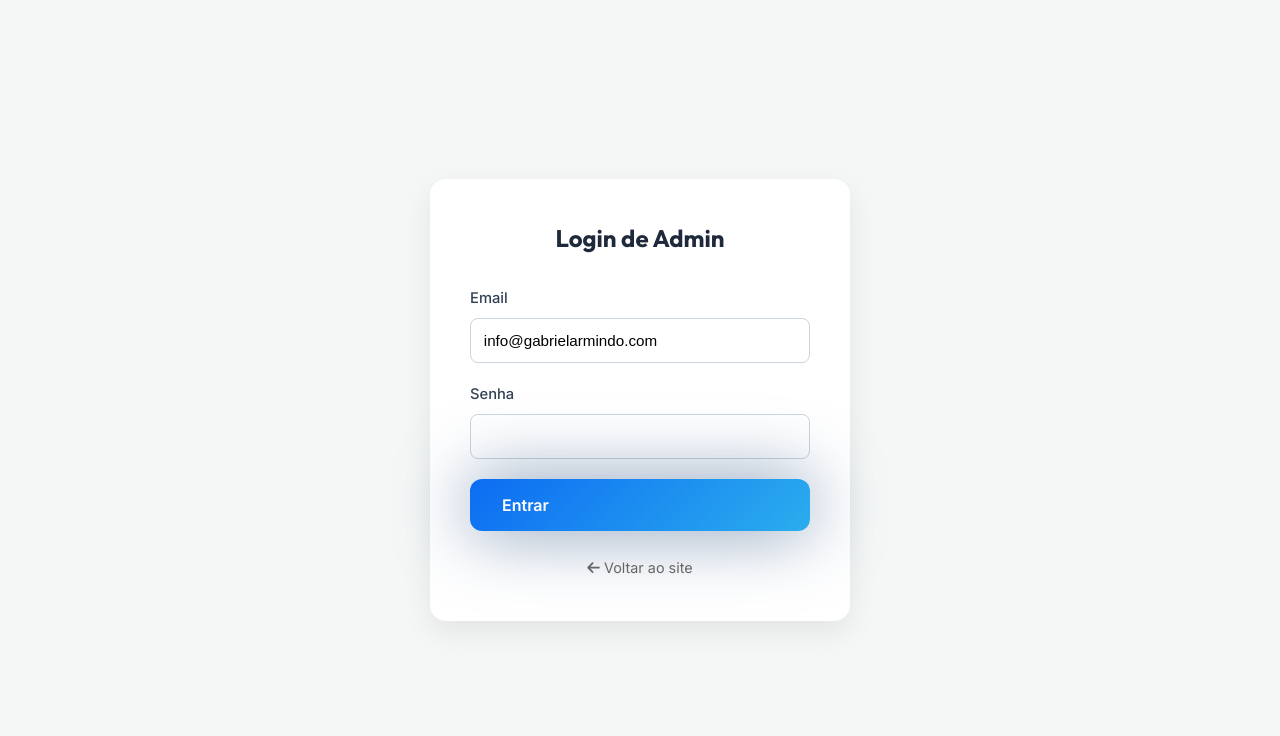
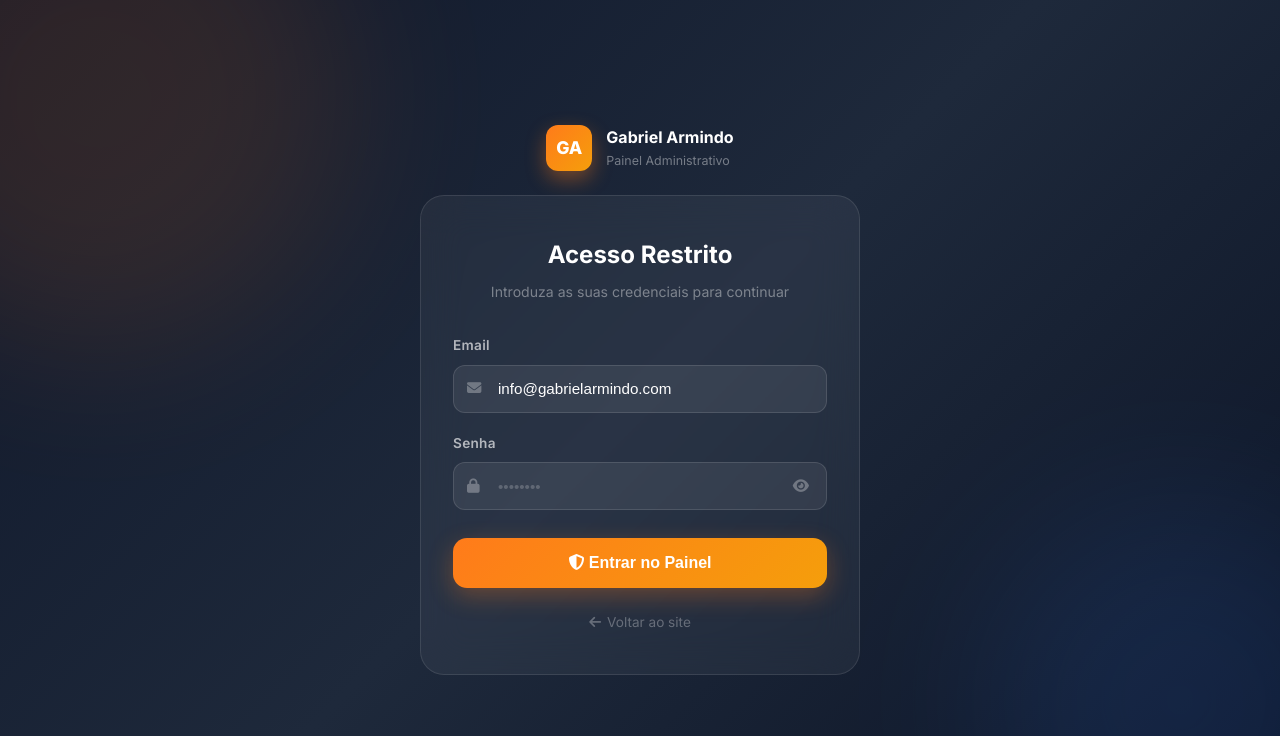
Before and after one commit to afonsoDomingos/gabrielarmindo, a Vue app: page /login in a window 1280 px wide. Shown: the top 736 px of the page. Built offline with nearby package versions, Linux system fonts and the light colour scheme.

Commit message:
feat: login redesenhado com sessao activa, bem-vindo de volta e redirect automatico

```diff
--- a/src/router/index.js
+++ b/src/router/index.js
@@ -5,7 +5,17 @@ import Admin from '../views/Admin.vue';
 
 const routes = [
     { path: '/', name: 'Home', component: Home },
-    { path: '/login', name: 'Login', component: Login },
+    {
+        path: '/login',
+        name: 'Login',
+        component: Login,
+        // Se já tiver token, vai directo para o admin
+        beforeEnter: (to, from, next) => {
+            const token = localStorage.getItem('gabriel_admin_token');
+            if (token) next('/admin');
+            else next();
+        }
+    },
     {
         path: '/admin',
         name: 'Admin',
--- a/src/views/Admin.vue
+++ b/src/views/Admin.vue
@@ -741,6 +741,7 @@ const deletePartner = async (index) => {
 // --- LOGOUT ---
 const logout = () => {
   localStorage.removeItem('gabriel_admin_token');
+  localStorage.removeItem('gabriel_admin_user');
   router.push('/login');
 };
 </script>
--- a/src/views/Login.vue
+++ b/src/views/Login.vue
@@ -1,5 +1,5 @@
 <script setup>
-import { ref } from 'vue';
+import { ref, onMounted } from 'vue';
 import { useRouter } from 'vue-router';
 import axios from 'axios';
 import { useLanguage } from '../store/language';
@@ -10,6 +10,30 @@ const password = ref('');
 const router = useRouter();
 const errorMessage = ref('');
 const isLoading = ref(false);
+const showPassword = ref(false);
+
+// Verifica se já há sessão activa
+const hasSession = ref(false);
+const sessionUser = ref(null);
+
+onMounted(() => {
+  const token = localStorage.getItem('gabriel_admin_token');
+  const userData = localStorage.getItem('gabriel_admin_user');
+  if (token) {
+    hasSession.value = true;
+    try { sessionUser.value = JSON.parse(userData); } catch {}
+  }
+});
+
+const goToAdmin = () => router.push('/admin');
+
+const logout = () => {
+  localStorage.removeItem('gabriel_admin_token');
+  localStorage.removeItem('gabriel_admin_user');
+  hasSession.value = false;
+  sessionUser.value = null;
+  password.value = '';
+};
 
 const handleLogin = async () => {
   errorMessage.value = '';
@@ -19,11 +43,10 @@ const handleLogin = async () => {
       email: email.value,
       password: password.value
     });
-
     localStorage.setItem('gabriel_admin_token', res.data.token);
+    localStorage.setItem('gabriel_admin_user', JSON.stringify(res.data.user));
     router.push('/admin');
   } catch (err) {
-    console.error('Erro detalhado no login:', err);
     const data = err.response?.data;
     if (data?.hint) {
       errorMessage.value = `${data.message} ${data.hint}`;
@@ -32,7 +55,10 @@ const handleLogin = async () => {
     } else if (data?.message) {
       errorMessage.value = data.message;
     } else if (err.response?.status === 500) {
-      errorMessage.value = t('Erro 500 no servidor. Verifique as variáveis de ambiente e a conexão ao MongoDB Atlas.', 'Server 500 error. Please check environment variables and MongoDB Atlas connection.');
+      errorMessage.value = t(
+        'Erro 500 no servidor. Verifique as variáveis de ambiente e a conexão ao MongoDB Atlas.',
+        'Server 500 error. Check environment variables and MongoDB Atlas connection.'
+      );
     } else {
       errorMessage.value = t('Email ou senha inválidos!', 'Invalid email or password!');
     }
@@ -44,30 +70,110 @@ const handleLogin = async () => {
 
 <template>
   <div class="login-page">
-    <div class="login-container">
-      <h2>{{ t('Login de Admin', 'Admin Login') }}</h2>
+    <!-- Background blobs -->
+    <div class="bg-blob blob-1"></div>
+    <div class="bg-blob blob-2"></div>
+
+    <div class="login-wrapper">
+      <!-- Brand -->
+      <div class="brand-header">
+        <div class="brand-avatar">GA</div>
+        <div>
+          <p class="brand-name">Gabriel Armindo</p>
+          <p class="brand-role">Painel Administrativo</p>
+        </div>
+      </div>
+
+      <!-- SESSÃO ACTIVA -->
+      <div v-if="hasSession" class="session-card">
+        <div class="session-avatar-ring">
+          <img src="/images/perfil1.png" alt="Admin" class="session-avatar" />
+          <span class="session-online-dot"></span>
+        </div>
+        <h2 class="session-title">Bem-vindo de volta! 👋</h2>
+        <p class="session-sub">
+          Sessão activa como <strong>{{ sessionUser?.name || 'Administrador' }}</strong>
+        </p>
+        <p class="session-email">{{ sessionUser?.email || email }}</p>
+
+        <div class="session-actions">
+          <button @click="goToAdmin" class="btn-enter-admin">
+            <i class="fas fa-tachometer-alt"></i>
+            Entrar no Painel Admin
+          </button>
+          <button @click="logout" class="btn-end-session">
+            <i class="fas fa-sign-out-alt"></i>
+            Terminar Sessão
+          </button>
+        </div>
+
+        <router-link to="/" class="back-site-link">
+          <i class="fas fa-globe"></i> Ver o site público
+        </router-link>
+      </div>
+
+      <!-- FORMULÁRIO DE LOGIN -->
+      <div v-else class="login-card">
+        <div class="login-card-header">
+          <h2>{{ t('Acesso Restrito', 'Restricted Access') }}</h2>
+          <p>{{ t('Introduza as suas credenciais para continuar', 'Enter your credentials to continue') }}</p>
+        </div>
 
         <div v-if="errorMessage" class="error-banner">
           <i class="fas fa-exclamation-triangle"></i>
           <span>{{ errorMessage }}</span>
         </div>
 
-      <form @submit.prevent="handleLogin">
+        <form @submit.prevent="handleLogin" class="login-form">
           <div class="form-group">
             <label>Email</label>
-          <input type="email" v-model="email" required :disabled="isLoading" />
+            <div class="input-wrap">
+              <i class="fas fa-envelope input-icon"></i>
+              <input
+                type="email"
+                v-model="email"
+                required
+                :disabled="isLoading"
+                placeholder="info@gabrielarmindo.com"
+              />
             </div>
+          </div>
+
           <div class="form-group">
             <label>{{ t('Senha', 'Password') }}</label>
-          <input type="password" v-model="password" required :disabled="isLoading" />
+            <div class="input-wrap">
+              <i class="fas fa-lock input-icon"></i>
+              <input
+                :type="showPassword ? 'text' : 'password'"
+                v-model="password"
+                required
+                :disabled="isLoading"
+                placeholder="••••••••"
+              />
+              <button
+                type="button"
+                class="toggle-pw"
+                @click="showPassword = !showPassword"
+                tabindex="-1"
+              >
+                <i :class="showPassword ? 'fas fa-eye-slash' : 'fas fa-eye'"></i>
+              </button>
             </div>
-        <button type="submit" class="btn btn-primary" style="width: 100%;" :disabled="isLoading">
-          <span v-if="isLoading"><i class="fas fa-spinner fa-spin"></i> {{ t('A autenticar...', 'Authenticating...') }}</span>
-          <span v-else>{{ t('Entrar', 'Login') }}</span>
+          </div>
+
+          <button type="submit" class="btn-login" :disabled="isLoading">
+            <span v-if="isLoading">
+              <i class="fas fa-spinner fa-spin"></i>
+              {{ t('A autenticar...', 'Authenticating...') }}
+            </span>
+            <span v-else>
+              <i class="fas fa-shield-alt"></i>
+              {{ t('Entrar no Painel', 'Enter Panel') }}
+            </span>
           </button>
         </form>
-      <div style="margin-top: 1.5rem; text-align: center;">
-        <router-link to="/" style="font-size: 0.9rem; color: #666;">
+
+        <router-link to="/" class="back-site-link">
           <i class="fas fa-arrow-left"></i> {{ t('Voltar ao site', 'Back to site') }}
         </router-link>
       </div>
@@ -76,41 +182,295 @@ const handleLogin = async () => {
 </template>
 
 <style scoped>
+/* ---- Layout ---- */
 .login-page {
   min-height: 100vh;
-    display: flex; align-items: center; justify-content: center;
-    background: #f4f7f6;
+  display: flex;
+  align-items: center;
+  justify-content: center;
+  background: linear-gradient(135deg, #0f172a 0%, #1e293b 50%, #0c1426 100%);
   padding: 1.5rem;
+  position: relative;
+  overflow: hidden;
 }
 
-.login-container {
-    background: white; padding: 2.5rem; border-radius: 16px;
-    box-shadow: 0 10px 30px rgba(0,0,0,0.08);
-    width: 100%; max-width: 420px;
+.bg-blob {
+  position: absolute;
+  border-radius: 50%;
+  filter: blur(80px);
+  opacity: 0.12;
+  pointer-events: none;
+}
+.blob-1 {
+  width: 500px; height: 500px;
+  background: #FF7B1A;
+  top: -150px; left: -150px;
+}
+.blob-2 {
+  width: 400px; height: 400px;
+  background: #3b82f6;
+  bottom: -100px; right: -100px;
 }
 
-.error-banner {
-    background: #fff0f0;
-    color: #d32f2f;
-    border: 1px solid #ffcdd2;
-    padding: 0.85rem 1rem;
-    border-radius: 8px;
-    margin-bottom: 1.5rem;
-    font-size: 0.88rem;
+.login-wrapper {
+  width: 100%;
+  max-width: 440px;
   display: flex;
-    align-items: flex-start;
-    gap: 0.6rem;
-    line-height: 1.4;
+  flex-direction: column;
+  gap: 1.5rem;
+  position: relative;
+  z-index: 1;
 }
 
-.error-banner i {
-    margin-top: 0.2rem;
-    flex-shrink: 0;
+/* ---- Brand ---- */
+.brand-header {
+  display: flex;
+  align-items: center;
+  gap: 14px;
+  justify-content: center;
+}
+.brand-avatar {
+  width: 46px; height: 46px;
+  border-radius: 12px;
+  background: linear-gradient(135deg, #FF7B1A, #f59e0b);
+  color: white;
+  font-weight: 800;
+  font-size: 1.1rem;
+  display: flex; align-items: center; justify-content: center;
+  box-shadow: 0 8px 20px rgba(255,123,26,0.4);
+}
+.brand-name {
+  color: white;
+  font-weight: 700;
+  font-size: 1rem;
+  margin: 0;
+}
+.brand-role {
+  color: rgba(255,255,255,0.4);
+  font-size: 0.78rem;
+  margin: 0;
 }
 
-h2 { text-align: center; margin-bottom: 1.8rem; font-family: var(--font-accent); color: #1e293b; }
-.form-group { margin-bottom: 1.25rem; }
-.form-group label { display: block; margin-bottom: 0.5rem; font-weight: 500; color: #334155; font-size: 0.92rem; }
-.form-group input { width: 100%; padding: 0.8rem; border: 1px solid #cbd5e1; border-radius: 8px; font-size: 0.95rem; }
-.form-group input:focus { border-color: #2563eb; outline: none; }
+/* ---- Session Card ---- */
+.session-card {
+  background: rgba(255,255,255,0.05);
+  backdrop-filter: blur(20px);
+  -webkit-backdrop-filter: blur(20px);
+  border: 1px solid rgba(255,255,255,0.1);
+  border-radius: 24px;
+  padding: 2.5rem 2rem;
+  text-align: center;
+  animation: slideUp 0.4s ease;
+}
+.session-avatar-ring {
+  position: relative;
+  display: inline-block;
+  margin-bottom: 1.25rem;
+}
+.session-avatar {
+  width: 84px; height: 84px;
+  border-radius: 50%;
+  object-fit: cover;
+  border: 3px solid rgba(255,123,26,0.6);
+  box-shadow: 0 0 0 6px rgba(255,123,26,0.12);
+}
+.session-online-dot {
+  position: absolute;
+  bottom: 5px; right: 5px;
+  width: 16px; height: 16px;
+  background: #22c55e;
+  border-radius: 50%;
+  border: 3px solid #1e293b;
+  box-shadow: 0 0 6px rgba(34,197,94,0.5);
+}
+.session-title {
+  font-size: 1.45rem;
+  font-weight: 700;
+  color: white;
+  margin: 0 0 8px;
+}
+.session-sub {
+  color: rgba(255,255,255,0.6);
+  font-size: 0.9rem;
+  margin: 0 0 4px;
+}
+.session-sub strong { color: #FF7B1A; }
+.session-email {
+  color: rgba(255,255,255,0.3);
+  font-size: 0.8rem;
+  margin: 0 0 2rem;
+}
+.session-actions {
+  display: flex;
+  flex-direction: column;
+  gap: 12px;
+  margin-bottom: 1.5rem;
+}
+.btn-enter-admin {
+  background: linear-gradient(135deg, #FF7B1A, #f59e0b);
+  color: white;
+  border: none;
+  padding: 1rem 1.5rem;
+  border-radius: 14px;
+  font-weight: 700;
+  font-size: 1rem;
+  cursor: pointer;
+  display: flex; align-items: center; justify-content: center; gap: 10px;
+  transition: all 0.25s;
+  box-shadow: 0 8px 24px rgba(255,123,26,0.35);
+}
+.btn-enter-admin:hover {
+  transform: translateY(-3px);
+  box-shadow: 0 14px 32px rgba(255,123,26,0.45);
+}
+.btn-end-session {
+  background: rgba(255,255,255,0.05);
+  color: rgba(255,255,255,0.55);
+  border: 1px solid rgba(255,255,255,0.1);
+  padding: 0.85rem 1.5rem;
+  border-radius: 14px;
+  font-weight: 600;
+  font-size: 0.9rem;
+  cursor: pointer;
+  display: flex; align-items: center; justify-content: center; gap: 8px;
+  transition: all 0.25s;
+}
+.btn-end-session:hover {
+  background: rgba(239,68,68,0.12);
+  border-color: rgba(239,68,68,0.3);
+  color: #fca5a5;
+}
+
+/* ---- Login Card ---- */
+.login-card {
+  background: rgba(255,255,255,0.05);
+  backdrop-filter: blur(20px);
+  -webkit-backdrop-filter: blur(20px);
+  border: 1px solid rgba(255,255,255,0.1);
+  border-radius: 24px;
+  padding: 2.5rem 2rem;
+  animation: slideUp 0.4s ease;
+}
+.login-card-header {
+  text-align: center;
+  margin-bottom: 2rem;
+}
+.login-card-header h2 {
+  color: white;
+  font-size: 1.5rem;
+  font-weight: 700;
+  margin: 0 0 6px;
+}
+.login-card-header p {
+  color: rgba(255,255,255,0.4);
+  font-size: 0.88rem;
+  margin: 0;
+}
+
+/* ---- Error ---- */
+.error-banner {
+  background: rgba(220,38,38,0.12);
+  color: #fca5a5;
+  border: 1px solid rgba(220,38,38,0.25);
+  padding: 0.85rem 1rem;
+  border-radius: 10px;
+  margin-bottom: 1.25rem;
+  font-size: 0.85rem;
+  display: flex; align-items: flex-start; gap: 0.6rem; line-height: 1.4;
+}
+.error-banner i { margin-top: 0.15rem; flex-shrink: 0; }
+
+/* ---- Form ---- */
+.login-form { display: flex; flex-direction: column; gap: 1.25rem; }
+.form-group label {
+  display: block;
+  margin-bottom: 8px;
+  font-weight: 600;
+  color: rgba(255,255,255,0.65);
+  font-size: 0.85rem;
+  letter-spacing: 0.3px;
+}
+.input-wrap {
+  position: relative;
+  display: flex;
+  align-items: center;
+}
+.input-icon {
+  position: absolute;
+  left: 14px;
+  color: rgba(255,255,255,0.3);
+  font-size: 0.9rem;
+  pointer-events: none;
+}
+.input-wrap input {
+  width: 100%;
+  padding: 0.9rem 2.75rem 0.9rem 2.75rem;
+  background: rgba(255,255,255,0.07);
+  border: 1px solid rgba(255,255,255,0.12);
+  border-radius: 12px;
+  color: white;
+  font-size: 0.95rem;
+  transition: border-color 0.2s, background 0.2s;
+  outline: none;
+  box-sizing: border-box;
+}
+.input-wrap input::placeholder { color: rgba(255,255,255,0.2); }
+.input-wrap input:focus {
+  border-color: rgba(255,123,26,0.6);
+  background: rgba(255,255,255,0.1);
+}
+.input-wrap input:disabled { opacity: 0.5; }
+.toggle-pw {
+  position: absolute;
+  right: 14px;
+  background: none;
+  border: none;
+  color: rgba(255,255,255,0.3);
+  cursor: pointer;
+  font-size: 0.9rem;
+  padding: 4px;
+  transition: color 0.2s;
+}
+.toggle-pw:hover { color: rgba(255,255,255,0.7); }
+
+/* ---- Button ---- */
+.btn-login {
+  background: linear-gradient(135deg, #FF7B1A, #f59e0b);
+  color: white;
+  border: none;
+  padding: 1rem;
+  border-radius: 14px;
+  font-weight: 700;
+  font-size: 1rem;
+  cursor: pointer;
+  display: flex; align-items: center; justify-content: center; gap: 10px;
+  transition: all 0.25s;
+  box-shadow: 0 8px 24px rgba(255,123,26,0.3);
+  margin-top: 0.5rem;
+}
+.btn-login:hover:not(:disabled) {
+  transform: translateY(-2px);
+  box-shadow: 0 12px 30px rgba(255,123,26,0.4);
+}
+.btn-login:disabled { opacity: 0.6; cursor: not-allowed; transform: none; }
+
+/* ---- Back link ---- */
+.back-site-link {
+  display: flex;
+  align-items: center;
+  justify-content: center;
+  gap: 6px;
+  margin-top: 1.5rem;
+  color: rgba(255,255,255,0.3);
+  font-size: 0.85rem;
+  text-decoration: none;
+  transition: color 0.2s;
+}
+.back-site-link:hover { color: rgba(255,255,255,0.65); }
+
+/* ---- Animation ---- */
+@keyframes slideUp {
+  from { opacity: 0; transform: translateY(24px); }
+  to   { opacity: 1; transform: translateY(0); }
+}
 </style>
```
Also changed, not shown: 5 other files (tests, documents, lock files or other folders). Lines whose indentation alone changed are shown as unchanged.
